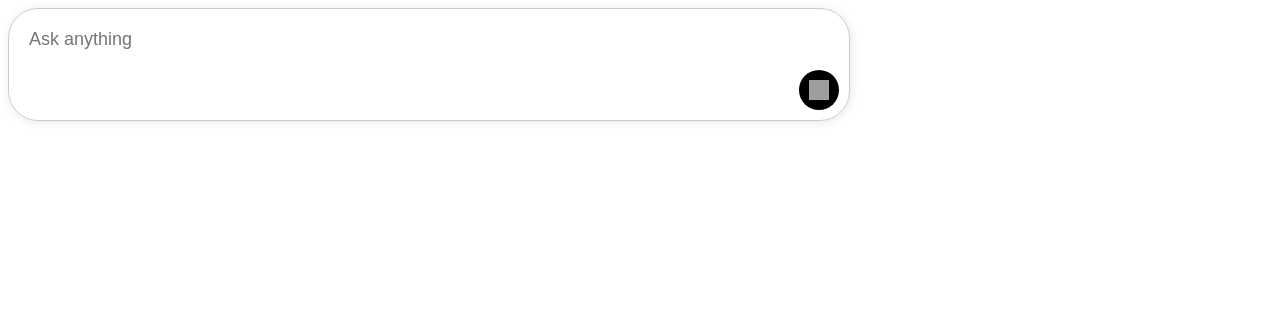
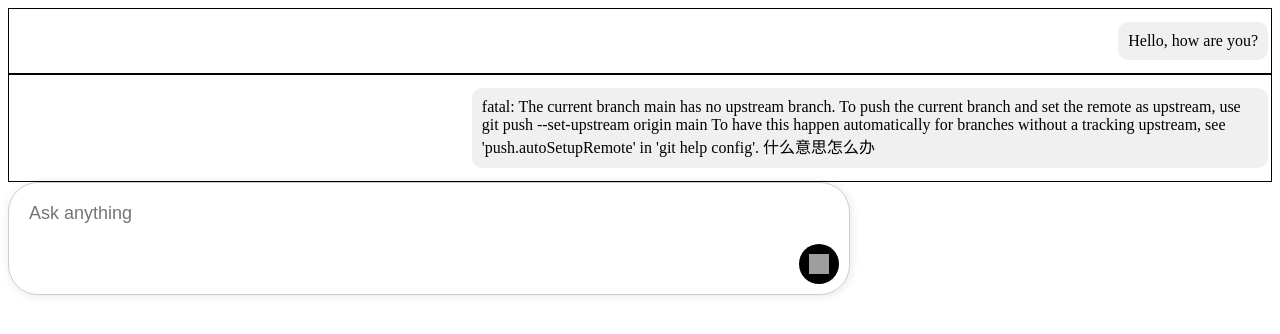
Before and after one commit to shaobai-li/daily-assistant, a React (Vite) app in the folder frontend/: page / in a window 1280 px wide. Shown: the top 334 px of the page. Built offline with nearby package versions, Linux system fonts and the light colour scheme; grey boxes are pictures that could not be loaded.

Commit message:
feat(frontend): add UserMessage component

```diff
--- a/frontend/src/App.jsx
+++ b/frontend/src/App.jsx
@@ -1,8 +1,24 @@
 import ChatInput from "./components/ChatInput";
+import UserMessage from "./components/UserMessage";
 
 function App() {
   return (
-    <ChatInput />
+    <>
+      <div className="chat-container"
+      style={{display: "flex", flexDirection: "column"}}>
+        <UserMessage message="Hello, how are you?" />
+        <UserMessage message="fatal: The current branch main has no upstream branch.
+To push the current branch and set the remote as upstream, use
+
+    git push --set-upstream origin main
+
+To have this happen automatically for branches without a tracking
+upstream, see 'push.autoSetupRemote' in 'git help config'.
+
+什么意思怎么办" />
+      </div>
+      <ChatInput />
+    </>
   )
 }
 
--- /dev/null
+++ b/frontend/src/components/UserMessage.css
@@ -0,0 +1,15 @@
+.user-message {
+    padding: 3px;
+    display: flex;
+    justify-content: flex-end;
+    border: 1px solid #000;
+}
+
+.user-message-bubble {
+    background-color: #f0f0f0;
+    border-radius: 10px;
+    padding: 10px;
+    margin: 10px;
+    margin-right: 0;
+    max-width: 61.8%;
+}
--- /dev/null
+++ b/frontend/src/components/UserMessage.jsx
@@ -0,0 +1,11 @@
+import "./UserMessage.css"
+
+export default function UserMessage({message}) {
+    return (
+        <div className="user-message">
+            <div className="user-message-bubble">
+                <text>{message}</text>
+            </div>
+        </div>
+    )
+}
```
